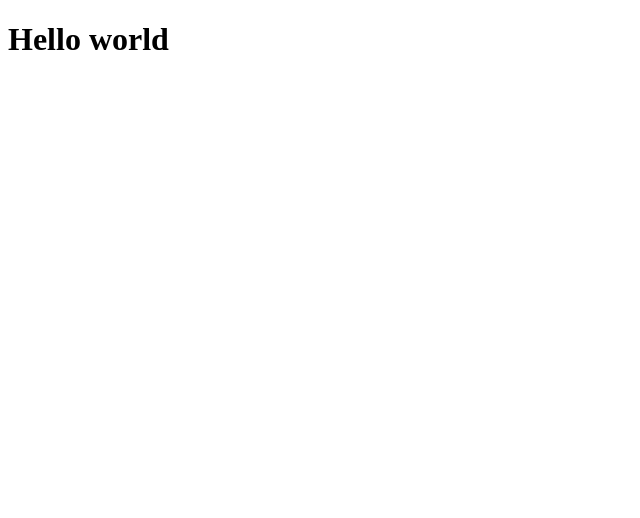
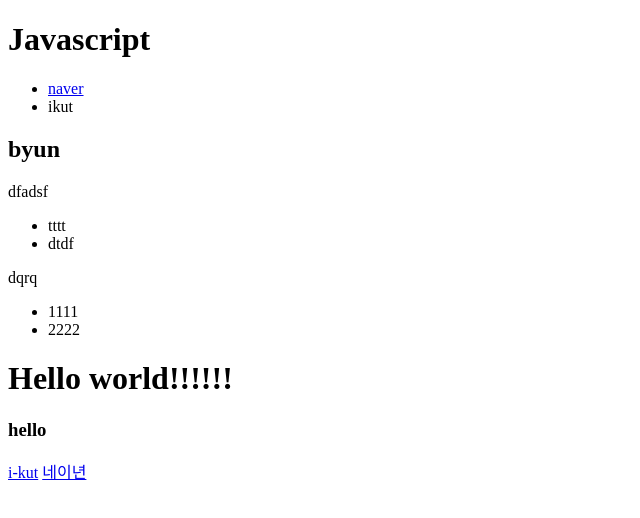
Before and after one commit to leonypark/Kingking, a plain HTML site: page index.html in a window 1280 px wide. Shown: the whole page, without its empty margins (0-640 px from the left). Drawn offline with Linux system fonts and the light colour scheme.

Commit message:
index.html

```diff
--- a/index.html
+++ b/index.html
@@ -40,8 +40,39 @@
     </head>
 
     <body>
-       <h1>Hello world</h1>
+    <div>
+       <header>
+       	<h1>Javascript</h1>
+       </header>
+       <div>
+       	<nav>
+       		 <ul>
+       		 <li><a href="http://www.naver.com">naver</a></li>
+       		 <li><a href-"http://ikut.com">ikut</a></li>
+       		 </ul>
+       	</nav>
+       	<article>
+       		<h2>byun</h2>
+       		<div>
+       			<p>dfadsf</p>
+       			<ul>
+       				<li>tttt</li>
+       				<li>dtdf</li>
+       			</ul>
+       			<p>dqrq</p>
+       			<ul>
+       				<li>1111</li>
+       				<li>2222</li>
+       			</ul>
+       		</div>
+       	</article>
+       </div>
+       <h1>Hello world!!!!!!</h1>
+       <h3>hello</h3>
+       <a href="http://i-kut.com">i-kut</a>
+       <a href="http://www.naver.com">네이년</a>
     </body>
+	</body>
+	</div>
+
 </html>
-	</body>
-</html>
```
